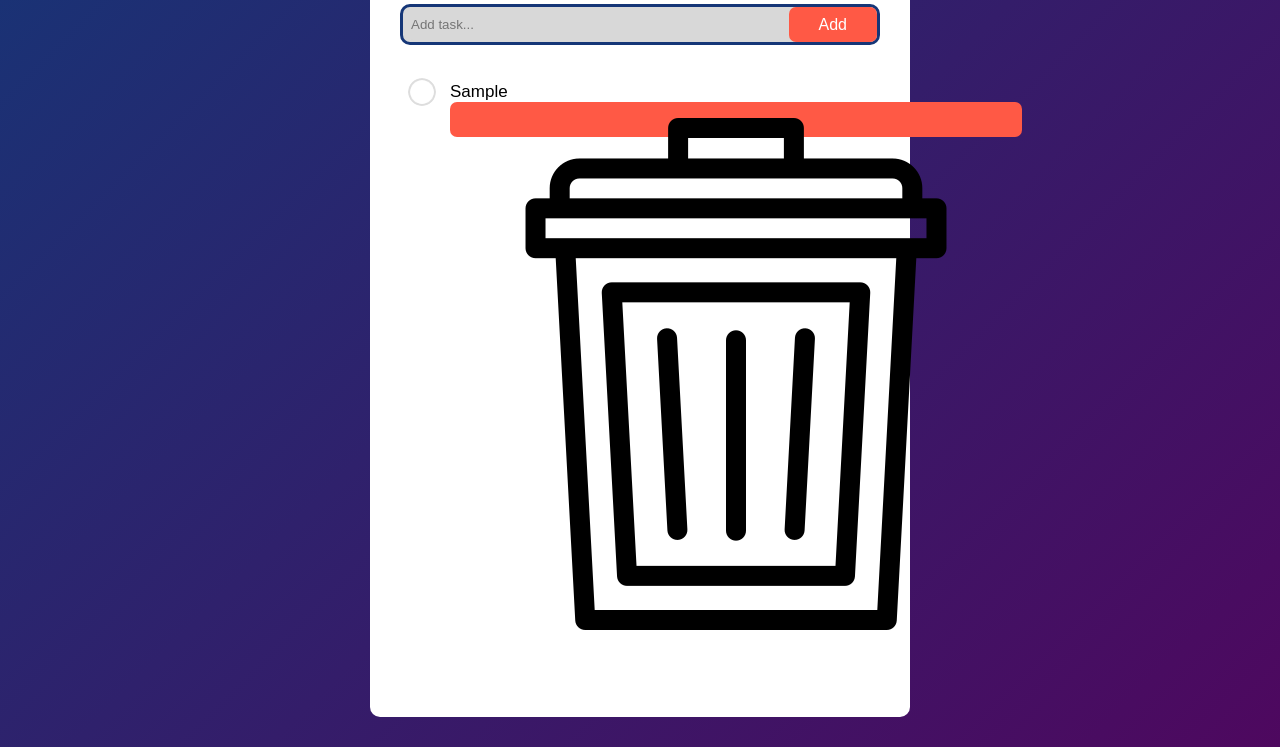
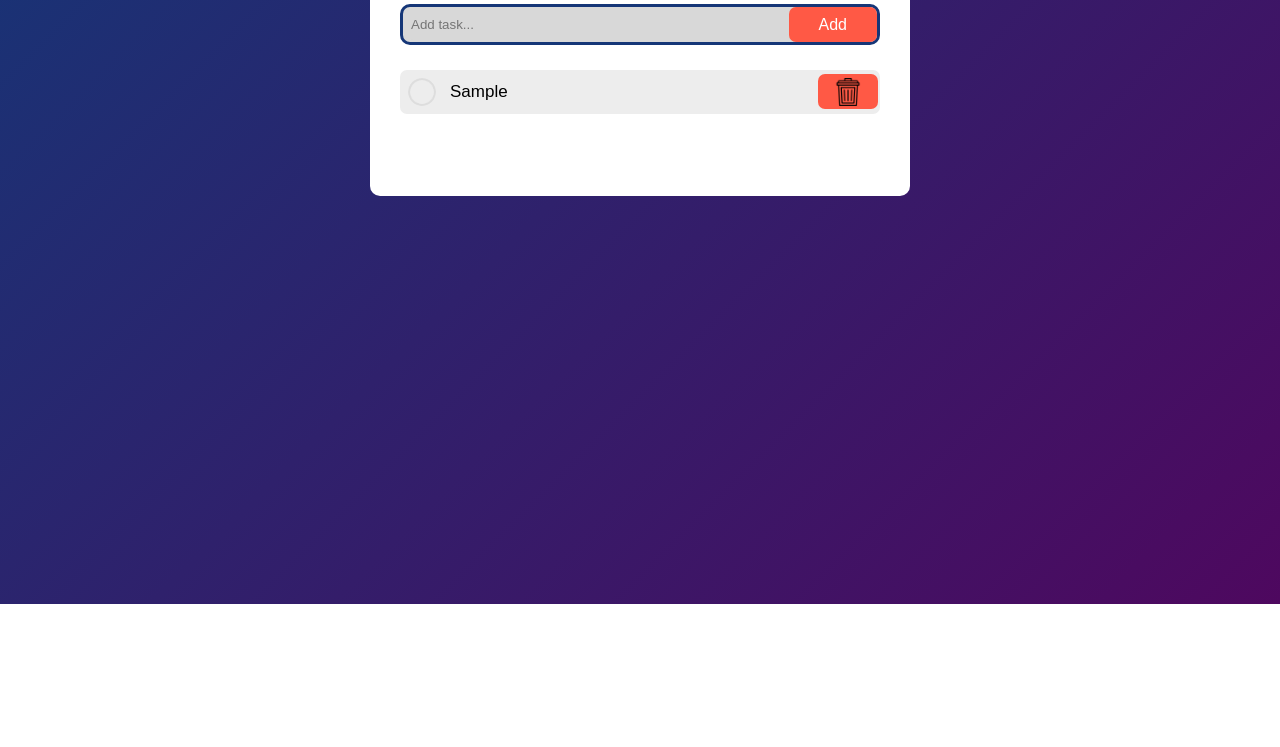
Before and after one commit to JunZhao20/ToDoList_JS, a website: page index.html in a window 1280 px wide. Both pictures are taken after typing "Sample" into the empty fields and a click on the button "Add". Shown: the part 196-943 px from the top of the page. After the commit the page ends 800 px from the top, so only its background shows below. Drawn offline with Linux system fonts and the light colour scheme.

Commit message:
All design for front end has been completed

```diff
--- a/main.css
+++ b/main.css
@@ -68,10 +68,13 @@ ul li {
   list-style: none;
   font-size: 17px;
   padding: 12px 8px 12px 50px;
+  margin-bottom: 12px;
   /* Doesn't allow hightlight */
   user-select: none;
   cursor: pointer;
   position: relative;
+  background-color: #ededed;
+  border-radius: 7px;
 }
 
 ul li::before {
@@ -99,3 +102,20 @@ ul li.checked::before {
   position: absolute;
   background-image: url(images/checked.png);
 }
+
+ul li img {
+  height: 28px;
+  width: 28px;
+  background-size: cover;
+  position: absolute;
+  background-position: center;
+  left: 28%;
+  top: 4px;
+}
+
+.binB {
+  position: absolute;
+  background-position: center;
+  left: 87%;
+  top: 4px;
+}
```
Also changed, not shown: index.html (+1 -0 lines).
